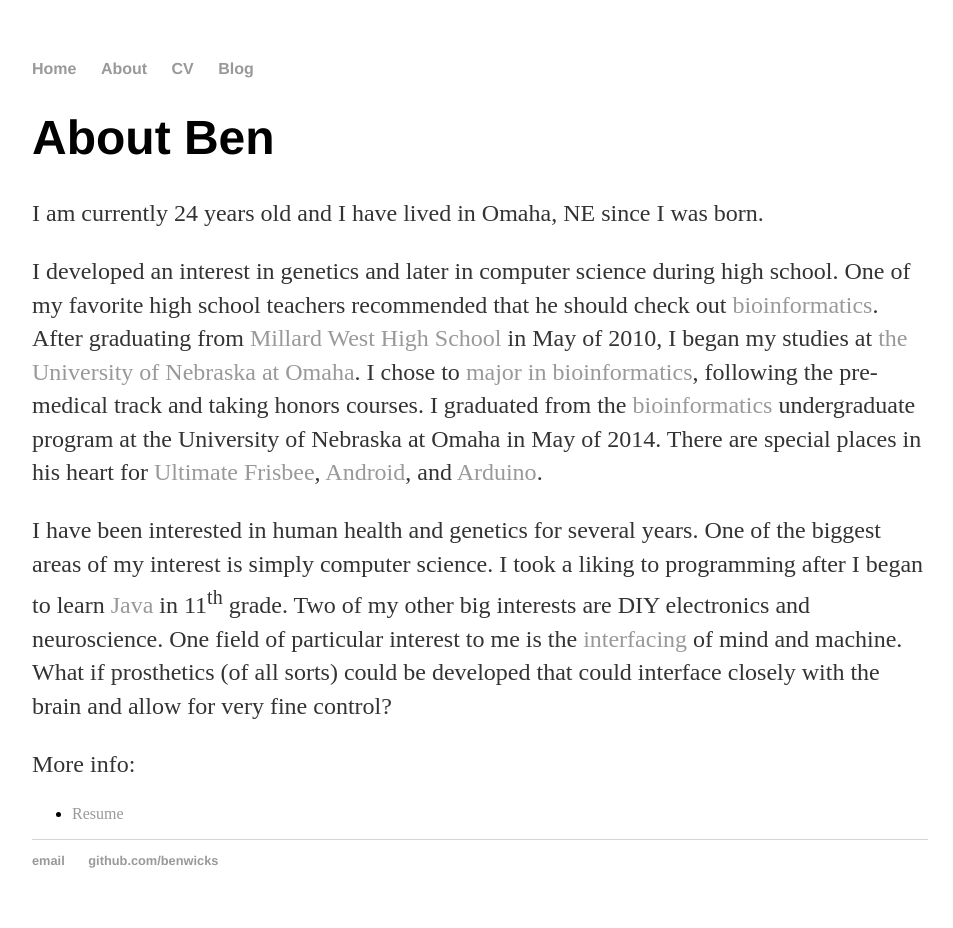
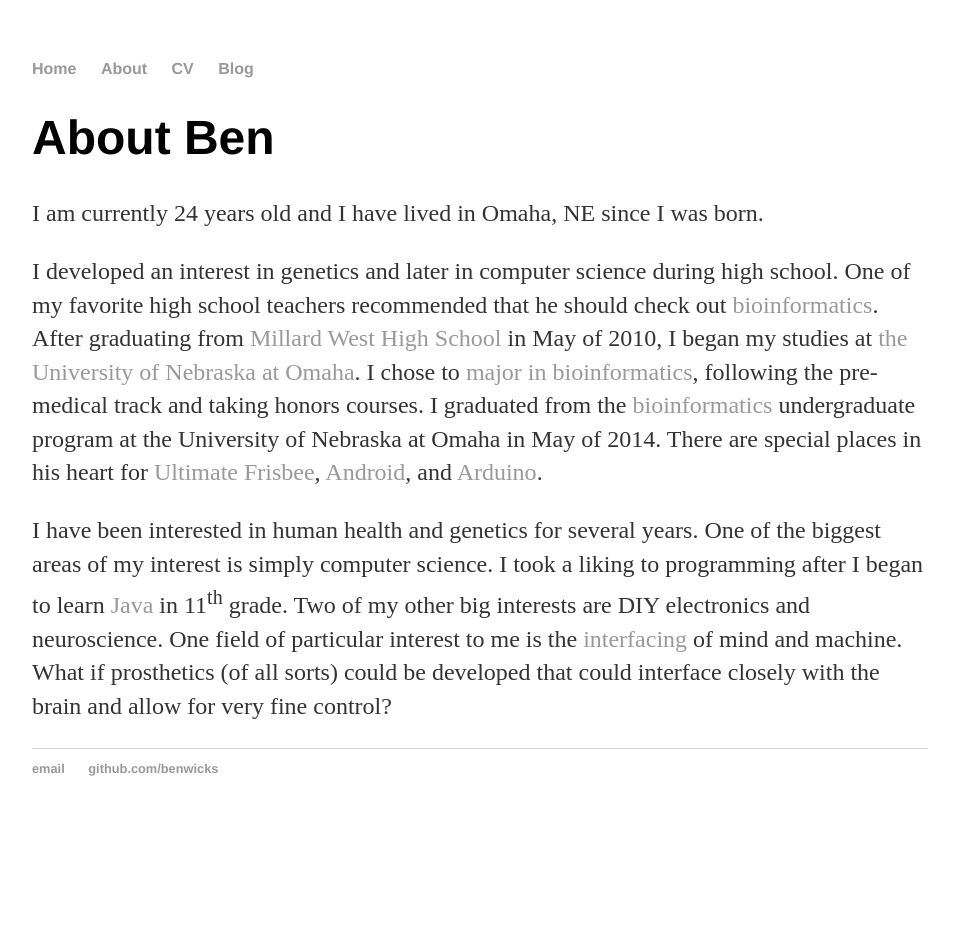
Before and after one commit to benwicks/benwicks.github.io, a Jekyll site: the page built from about/index.html, in a window 1280 px wide. Shown: the whole page, without its empty margins (160-1113 px from the left). Built offline with Jekyll 4.4.1, drawn with Linux system fonts in a browser that asks for light colours; after the commit the page ends 900 px from its top, so only the background shows below that.

Commit message:
Remove link to resume

```diff
--- a/about/index.html
+++ b/about/index.html
@@ -31,11 +31,5 @@ title: About Ben
 			<p>I developed an interest in genetics and later in computer science during high school. One of my favorite high school teachers recommended that he should check out <a href="http://en.wikipedia.org/wiki/Bioinformatics" target="_blank">bioinformatics</a>. After graduating from <a href="http://mps.mwhs.schoolfusion.us/" target="_blank">Millard West High School</a> in May of 2010, I began my studies at <a href="http://www.unomaha.edu/" target="_blank">the University of Nebraska at Omaha</a>. I chose to <a href="http://bioinformatics.ist.unomaha.edu/" target="_blank">major in bioinformatics</a>, following the pre-medical track and taking honors courses. I graduated from the <a href="http://bioinformatics.ist.unomaha.edu/undergraduate.php?p=undergraduate" target="_blank">bioinformatics</a> undergraduate program at the University of Nebraska at Omaha in May of 2014. There are special places in his heart for <a href="http://en.wikipedia.org/wiki/Ultimate_(sport)" target="_blank">Ultimate Frisbee</a>, <a href="http://developer.android.com/" target="_blank">Android</a>, and <a href="http://www.arduino.cc/" target="_blank">Arduino</a>.</p>
 			<p>I have been interested in human health and genetics for several years. One of the biggest areas of my interest is simply computer science. I took a liking to programming after I began to learn <a href="http://en.wikipedia.org/wiki/Java_(programming_language)" target="_blank">Java</a> in 11<sup>th</sup> grade. Two of my other big interests are DIY electronics and neuroscience. One field of particular interest to me is the <a href="http://en.wikipedia.org/wiki/Brain%E2%80%93computer_interface" target="_blank">interfacing</a> of mind and machine. What if prosthetics (of all sorts) could be developed that could interface closely with the brain and allow for very fine control?</p>
 		</div>
-		<div>
-			<p>More info:</p>
-			<ul>
-				<li><a href="/about/resume.md">Resume</a></li>
-			</ul>
-		</div>
 	</body>
 </html>
```
